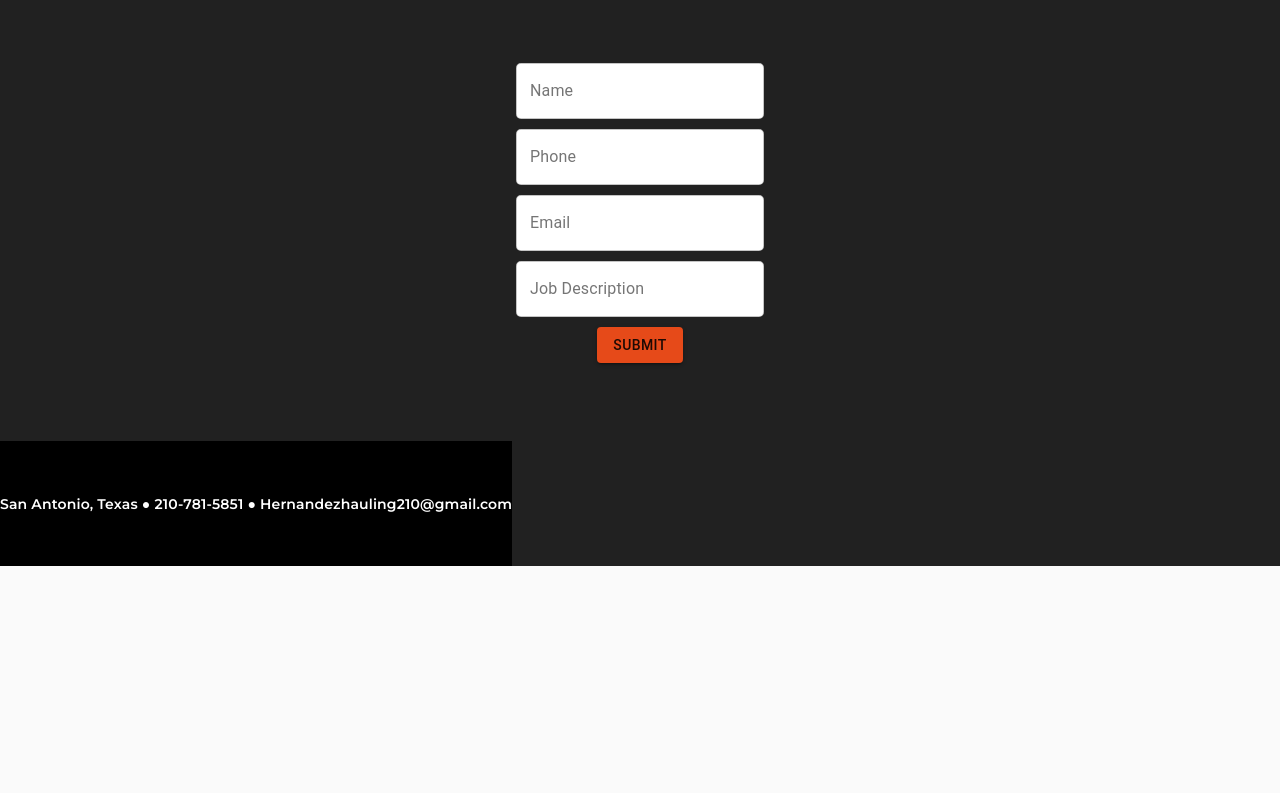
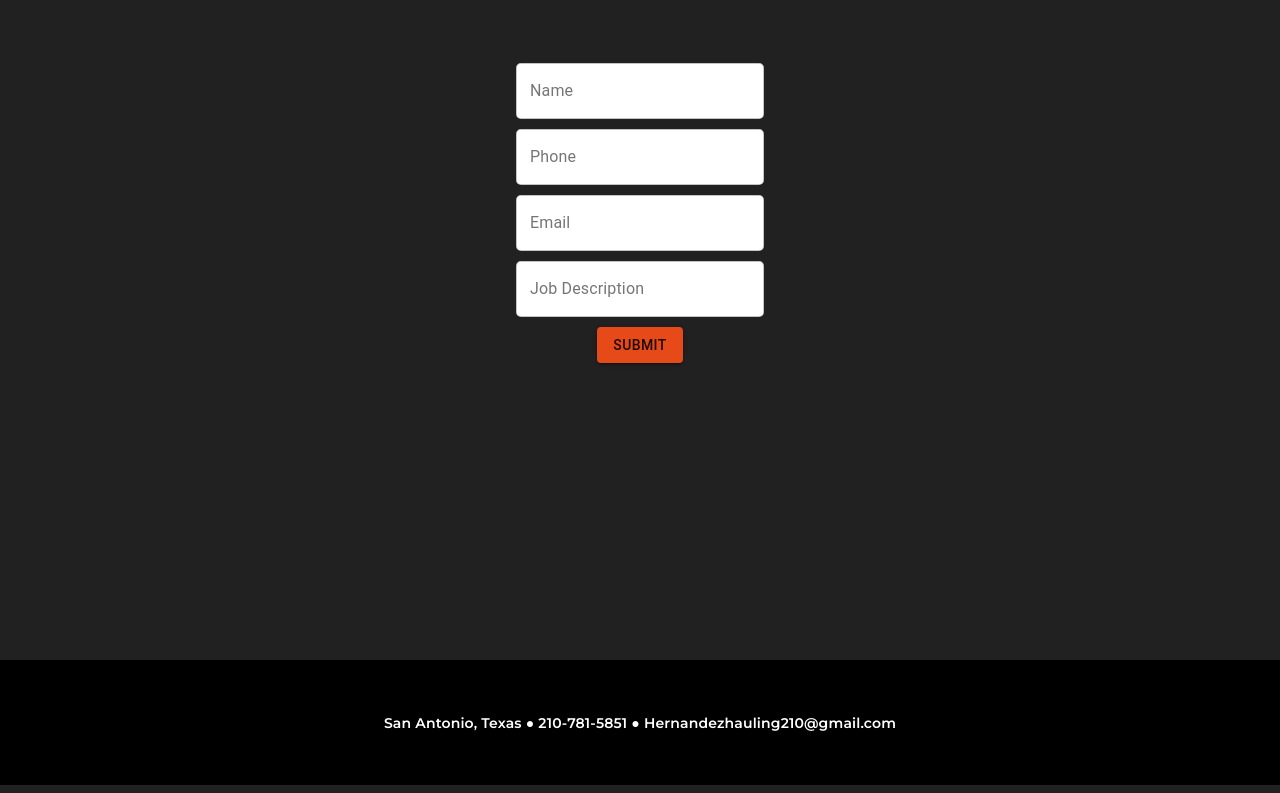
Before and after one commit to RogerTerrazas/HernandezHauling, a Gatsby site: page /contact in a window 1280 px wide. Shown: the part 290-1083 px from the top of the page. Before the commit the page ends 856 px from the top, so only its background shows below. Built offline with nearby package versions, Linux system fonts and the light colour scheme; Gatsby itself is replaced by a stand-in of ours.

Commit message:
footer position fixing

```diff
--- a/src/components/styles.css
+++ b/src/components/styles.css
@@ -1,6 +1,5 @@
 body {
     margin: 0!important;
-    position: relative;
 }
 
 a {
@@ -8,6 +7,10 @@ a {
     text-decoration: none;
 }
 
+.contact {
+    min-height: 100vh;
+
+}
 .headerBox {
     background: #E64A19;
     text-align: center;
@@ -26,8 +29,6 @@ a {
     color: white;
     padding-top: 3vw;
     padding-bottom: 3vw;
-    position: absolute;
-    bottom: 0;
 }
 
 .serviceBox {
```
